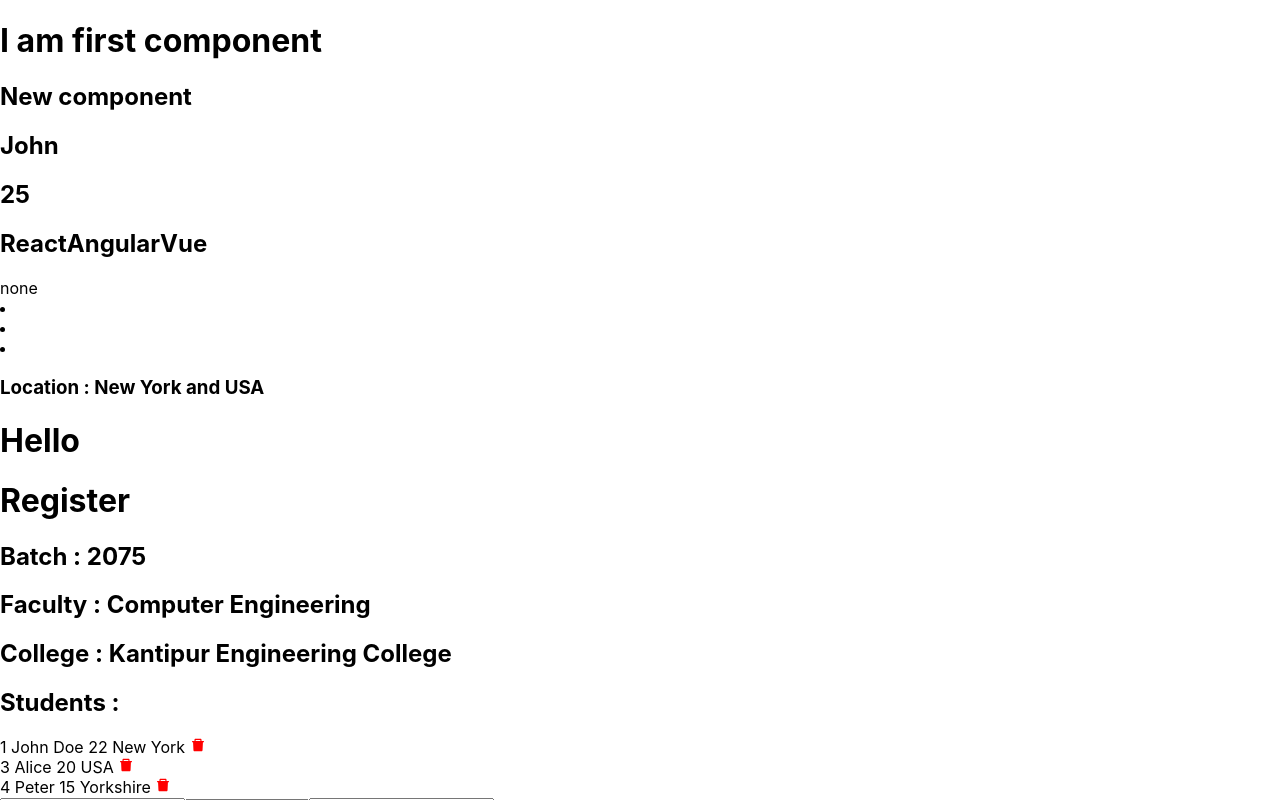
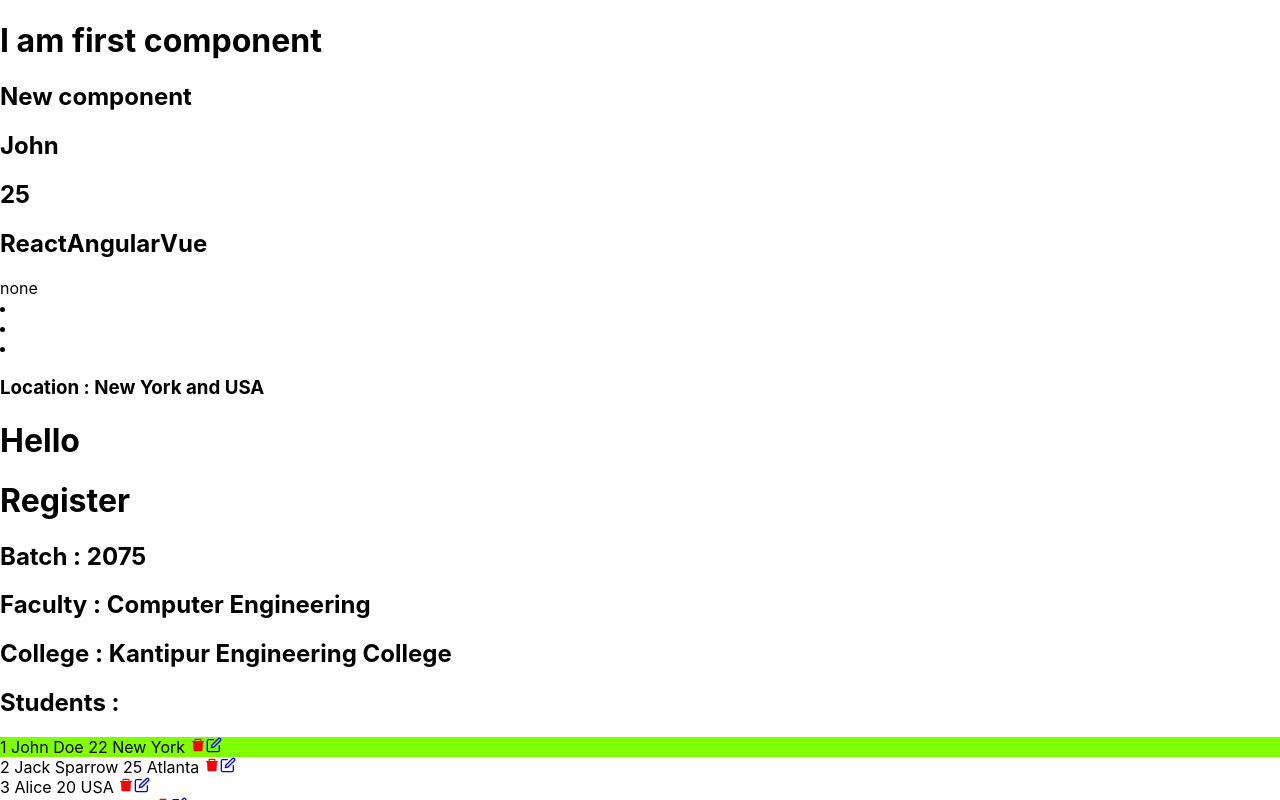
Before and after one commit to palhimalaya/externalTraining-React, a React (Create React App) app: page / in a window 1280 px wide. Both pictures are taken after a click on the icon 211 px from the left and 765 px from the top of the page. Shown: the top 800 px of the page. Built offline with nearby package versions, Linux system fonts and the light colour scheme.

Commit message:
Added  update edit function

```diff
--- /dev/null
+++ b/src/App.css
@@ -0,0 +1,42 @@
+.App {
+    text-align: center;
+  }
+
+  .App-logo {
+    height: 40vmin;
+    pointer-events: none;
+  }
+
+  @media (prefers-reduced-motion: no-preference) {
+    .App-logo {
+      animation: App-logo-spin infinite 20s linear;
+    }
+  }
+
+  .App-header {
+    background-color: #282c34;
+    min-height: 100vh;
+    display: flex;
+    flex-direction: column;
+    align-items: center;
+    justify-content: center;
+    font-size: calc(10px + 2vmin);
+    color: white;
+  }
+
+  .App-link {
+    color: #61dafb;
+  }
+
+  @keyframes App-logo-spin {
+    from {
+      transform: rotate(0deg);
+    }
+    to {
+      transform: rotate(360deg);
+    }
+  }
+
+  .selected-entry {
+    background-color: chartreuse;
+  }
--- a/src/components/StudentRegister.js
+++ b/src/components/StudentRegister.js
@@ -1,11 +1,16 @@
 import React, { useState, useRef } from "react";
 import { AiFillDelete } from "react-icons/ai";
+import { FiEdit } from "react-icons/fi";
 
 const Register = ({ batch, faculty, college, students }) => {
   const [entry, setEntry] = useState(students);
   const [name, setName] = useState("");
   const [age, setAge] = useState();
   const [address, setAddress] = useState("");
+  const [addDisable, setAddDisable] = useState(false);
+  const [updateDisable, setUpdateDisable] = useState(true);
+  const [selectedEntry, setSelectedEntry] = useState("");
+  const [cancelDisable, setCancelDisable] = useState(true);
 
   const nameRef = useRef(null);
   const ageRef = useRef(null);
@@ -52,13 +57,41 @@ const Register = ({ batch, faculty, college, students }) => {
         address: address,
       },
     ]);
-    setName("");
-    setAge("");
-    setAddress("");
+    handleReset();
+  };
+
+  const handleUpdateEntries = () => {
+    setEntry(
+      entry.map((item) =>
+        item.id === selectedEntry.id
+          ? { ...item, name: name, age: age, address: address }
+          : item
+      )
+    );
+    handleReset();
   };
 
   const handleRemoveEntry = (id) => {
     setEntry(entry.filter((entry) => entry.id !== id));
+  };
+  const handleReset = () => {
+    setName("");
+    setAge("");
+    setAddress("");
+    setUpdateDisable(true);
+    setAddDisable(false);
+    setCancelDisable(true);
+  };
+
+  const handleEditEntry = (id) => {
+    const entryToEdit = entry.find((entry) => entry.id === id);
+    setSelectedEntry(entryToEdit);
+    setName(entryToEdit.name);
+    setAge(entryToEdit.age);
+    setAddress(entryToEdit.address);
+    setAddDisable(true);
+    setUpdateDisable(false);
+    setCancelDisable(false);
   };
 
   return (
@@ -69,7 +102,10 @@ const Register = ({ batch, faculty, college, students }) => {
       <h2>College : {college}</h2>
       <h2>Students : </h2>
       {entry.map((student) => (
-        <div key={student.id}>
+        <div
+          key={student.id}
+          className={selectedEntry?.id === student.id ? "selected-entry" : ""}
+        >
           {student.id} {student.name} {student.age} {student.address}{" "}
           <AiFillDelete
             color="red"
@@ -77,11 +113,18 @@ const Register = ({ batch, faculty, college, students }) => {
               handleRemoveEntry(student.id);
             }}
           />
+          <FiEdit
+            color="blue"
+            onClick={() => {
+              handleEditEntry(student.id);
+            }}
+          />
         </div>
       ))}
       <form action="">
         <input
           autoFocus
+          placeholder="Enter Name"
           onKeyUp={handlePressEnterAtName}
           value={name}
           ref={nameRef}
@@ -101,6 +144,7 @@ const Register = ({ batch, faculty, college, students }) => {
         />
         <input
           onKeyUp={handlePressEnterAtAddress}
+          placeholder="Enter Address"
           value={address}
           ref={addressRef}
           onChange={(e) => {
@@ -108,8 +152,18 @@ const Register = ({ batch, faculty, college, students }) => {
           }}
           type="text"
         />
+        {cancelDisable ? null : <button onClick={handleReset}>x</button>}
       </form>
-      <button onClick={handleSetEntries}>Add</button>
+      {addDisable ? null : (
+        <button disabled={addDisable} onClick={handleSetEntries}>
+          Add
+        </button>
+      )}
+      {updateDisable ? null : (
+        <button disabled={updateDisable} onClick={handleUpdateEntries}>
+          Update
+        </button>
+      )}
       <button
         onClick={() => {
           setEntry([]);
```
Also changed, not shown: src/App.js (+17 -16 lines).
